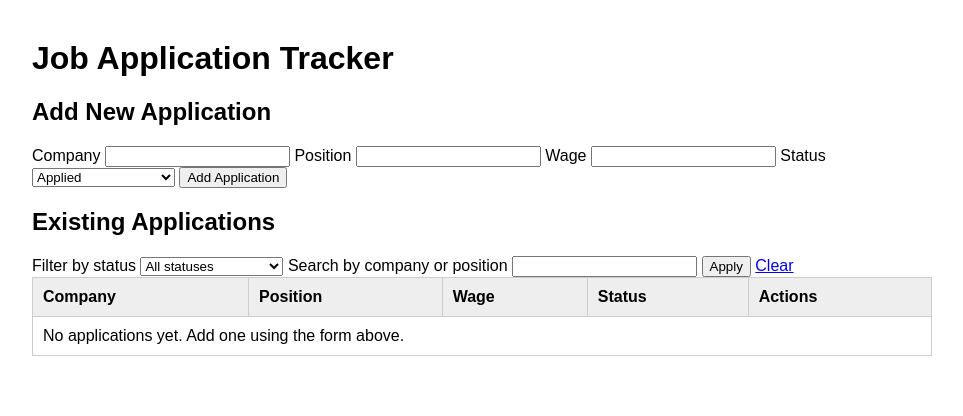
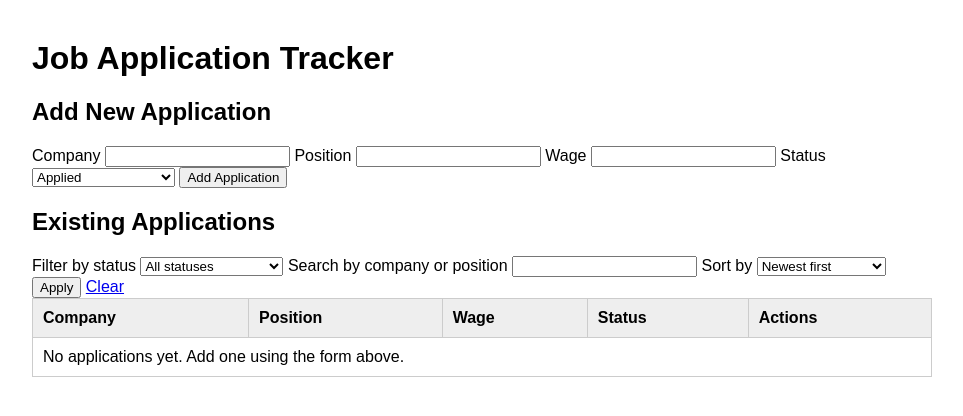
Before and after one commit to UniChen03/job_application_tracker, a Flask app: page / in a window 1280 px wide. Shown: the top 416 px of the page, without its empty margins (158-1121 px from the left). Run offline with Flask 3, Linux system fonts and the light colour scheme; data that the repository does not hold is empty.

Commit message:
Add application sorting options

```diff
--- a/app.py
+++ b/app.py
@@ -13,6 +13,12 @@ ALLOWED_STATUSES = {
     "Rejected",
     "Withdrawn",
     "Other",
+}
+SORT_OPTIONS = {
+    "newest": "id DESC",
+    "company": "company COLLATE NOCASE ASC",
+    "position": "position COLLATE NOCASE ASC",
+    "wage": "wage DESC",
 }
 
 
@@ -56,9 +62,13 @@ def index():
     page_title = "Job Application Tracker"
     selected_status = request.args.get("status", "").strip()
     search_keyword = request.args.get("search", "").strip()
+    selected_sort = (request.args.get("sort", "newest").strip() or "newest")
 
     if selected_status and selected_status not in ALLOWED_STATUSES:
         return "Invalid application status.", 400
+
+    if selected_sort not in SORT_OPTIONS:
+        return "Invalid sort option.", 400
 
     connection = get_db_connection()
 
@@ -84,7 +94,7 @@ def index():
     if conditions:
         query += " WHERE " + " AND ".join(conditions)
 
-    query += " ORDER BY id DESC"
+    query += f" ORDER BY {SORT_OPTIONS[selected_sort]}"
 
     applications = connection.execute(
         query,
@@ -99,6 +109,7 @@ def index():
         selected_status=selected_status,
         status_options=sorted(ALLOWED_STATUSES),
         search_keyword=search_keyword,
+        selected_sort=selected_sort,
     )
 
 
--- a/templates/index.html
+++ b/templates/index.html
@@ -84,6 +84,38 @@
                 value="{{ search_keyword }}"
                 maxlength="127"
             >
+            <label for="sort-order">Sort by</label>
+
+            <select id="sort-order" name="sort">
+                <option
+                    value="newest"
+                    {% if selected_sort == "newest" %}selected{% endif %}
+                >
+                    Newest first
+                </option>
+
+                <option
+                    value="company"
+                    {% if selected_sort == "company" %}selected{% endif %}
+                >
+                    Company A–Z
+                </option>
+
+                <option
+                    value="position"
+                    {% if selected_sort == "position" %}selected{% endif %}
+                >
+                    Position A–Z
+                </option>
+
+                <option
+                    value="wage"
+                    {% if selected_sort == "wage" %}selected{% endif %}
+                >
+                    Wage highest first
+                </option>
+            </select>
+
             <button type="submit">Apply</button>
             <a href="{{ url_for('index') }}">Clear</a>
         </form>
```
Also changed, not shown: LEARNING_LOG.md (+3 -0 lines), PROJECT_STATUS.md (+1 -0 lines), tests/test_routes.py (+44 -0 lines), README.md.
